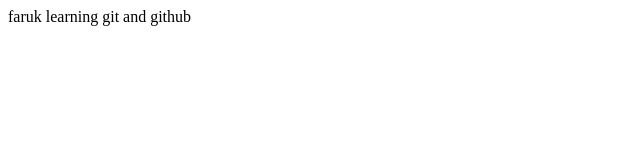
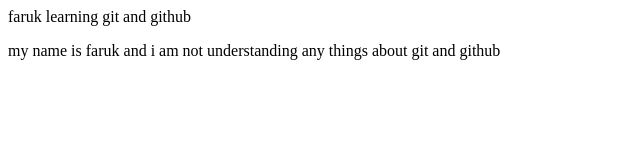
Before and after one commit to faruk-abdulla-0202/faruk, a plain HTML site: page index.html in a window 1280 px wide. Shown: the whole page, without its empty margins (0-640 px from the left). Drawn offline with Linux system fonts and the light colour scheme.

Commit message:
add a new pragraph and expresses my thought

```diff
--- a/index.html
+++ b/index.html
@@ -1 +1,2 @@
 <p>faruk learning git and github</p>
+<p>my name is faruk and i am not understanding any things about git and github</p>
```
